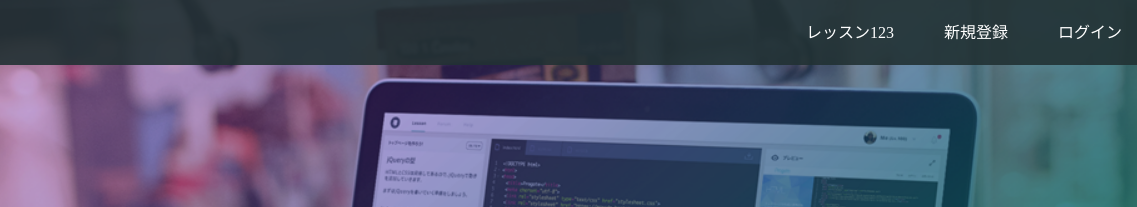
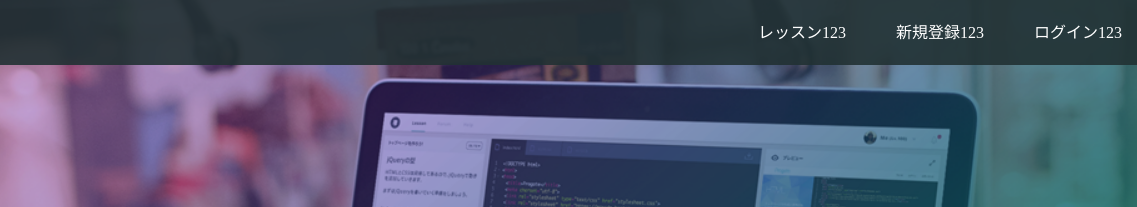
Before and after one commit to wada1234/sample, a plain HTML site: page index.html in a window 1280 px wide. Shown: the top 207 px of the page, 143-1280 px from the left. Drawn offline with Linux system fonts and the light colour scheme.

Commit message:
Update index.html

```diff
--- a/index.html
+++ b/index.html
@@ -16,8 +16,8 @@
       <span class="fa fa-bars menu-icon"></span>
       <div class="header-right">
         <a href="#">レッスン123</a>
-        <a href="#">新規登録</a>
-        <a href="#" class="login">ログイン</a>
+        <a href="#">新規登録123</a>
+        <a href="#" class="login">ログイン123</a>
       </div>
     </div>
   </header>
```
